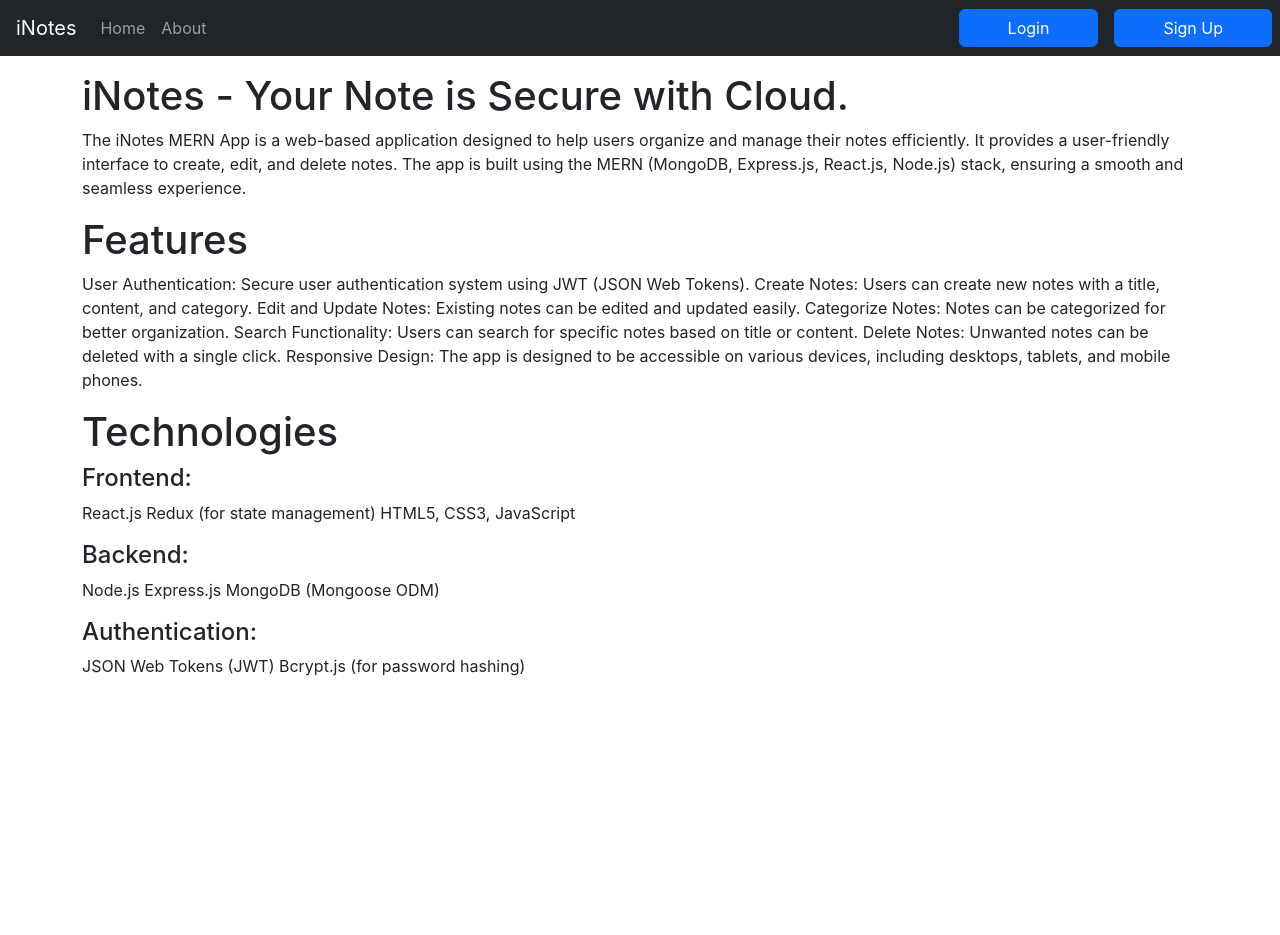
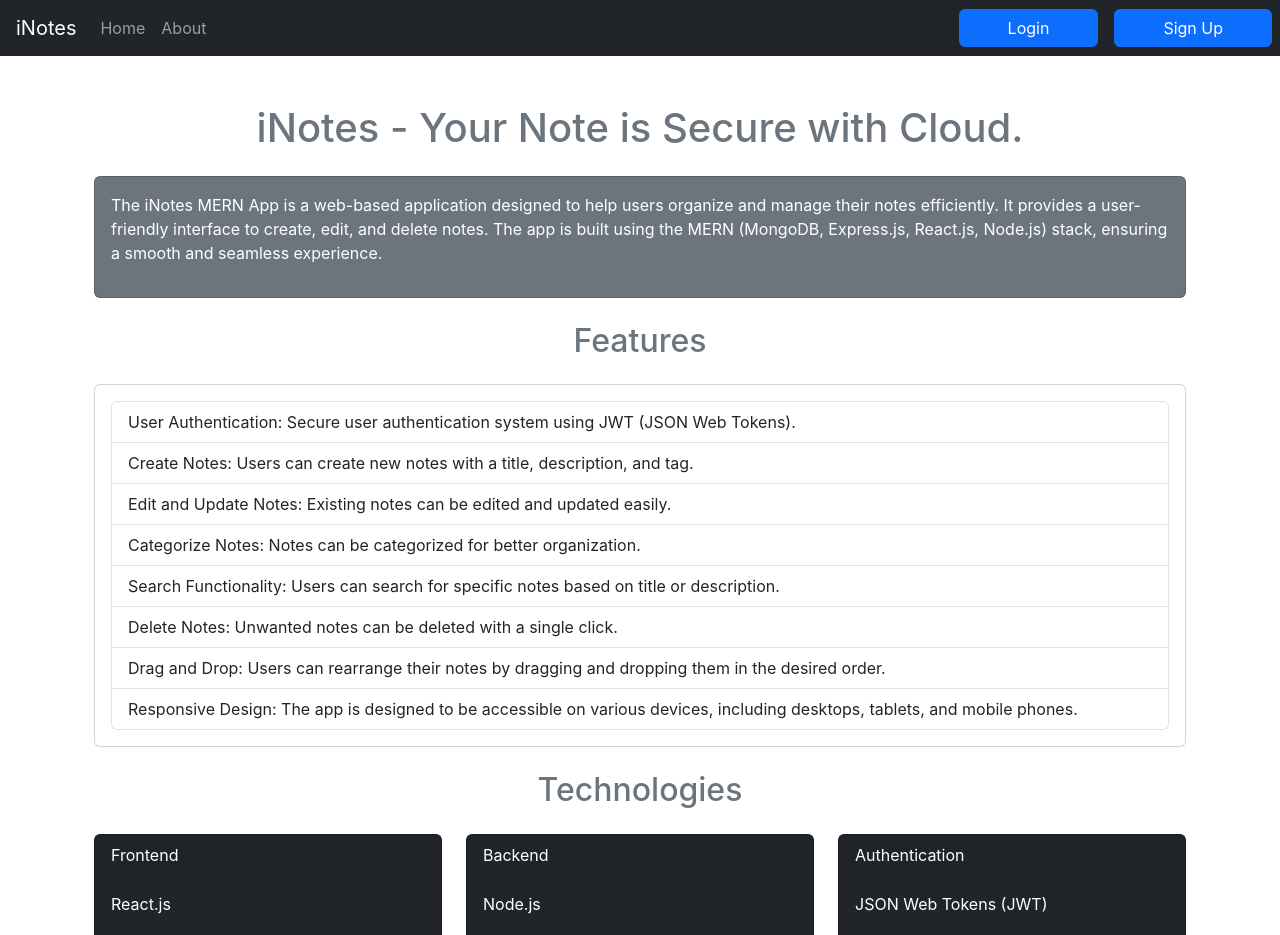
Before and after one commit to uvaishnasir/iNotes-YourNoteSafe, a React (Create React App) app: page /about in a window 1280 px wide. Shown: the top 935 px of the page. Before the commit the page ends 800 px from the top, so only its background shows below. Built offline with nearby package versions, Linux system fonts and the light colour scheme.

Commit message:
style about

```diff
--- a/src/components/About.js
+++ b/src/components/About.js
@@ -1,33 +1,98 @@
+import React from "react";
+
 const About = () => {
   return (
-    <div>
-      <h1>iNotes - Your Note is Secure with Cloud.</h1>
-      <p>
-        The iNotes MERN App is a web-based application designed to help users
-        organize and manage their notes efficiently. It provides a user-friendly
-        interface to create, edit, and delete notes. The app is built using the
-        MERN (MongoDB, Express.js, React.js, Node.js) stack, ensuring a smooth
-        and seamless experience.
-      </p>
-      <h1>Features</h1>
-      <p>
-        User Authentication: Secure user authentication system using JWT (JSON
-        Web Tokens). Create Notes: Users can create new notes with a title,
-        content, and category. Edit and Update Notes: Existing notes can be
-        edited and updated easily. Categorize Notes: Notes can be categorized
-        for better organization. Search Functionality: Users can search for
-        specific notes based on title or content. Delete Notes: Unwanted notes
-        can be deleted with a single click. Responsive Design: The app is
-        designed to be accessible on various devices, including desktops,
-        tablets, and mobile phones.
-      </p>
-      <h1>Technologies</h1>
-      <h4>Frontend:</h4>
-      <p>React.js Redux (for state management) HTML5, CSS3, JavaScript</p>
-      <h4>Backend:</h4>
-      <p> Node.js Express.js MongoDB (Mongoose ODM)</p>
-      <h4>Authentication:</h4>
-      <p>JSON Web Tokens (JWT) Bcrypt.js (for password hashing)</p>
+    <div className="container mt-5">
+      <h1 className="text-center mb-4 text-secondary">
+        iNotes - Your Note is Secure with Cloud.
+      </h1>
+
+      {/* Introduction Card */}
+      <div className="card mb-4 bg-secondary text-white">
+        <div className="card-body">
+          <p>
+            The iNotes MERN App is a web-based application designed to help
+            users organize and manage their notes efficiently. It provides a
+            user-friendly interface to create, edit, and delete notes. The app
+            is built using the MERN (MongoDB, Express.js, React.js, Node.js)
+            stack, ensuring a smooth and seamless experience.
+          </p>
+        </div>
+      </div>
+
+      {/* Features Section */}
+      <h2 className="text-center mb-4 text-secondary">Features</h2>
+      <div className="card mb-4">
+        <div className="card-body">
+          <ul className="list-group">
+            <li className="list-group-item">
+              User Authentication: Secure user authentication system using JWT
+              (JSON Web Tokens).
+            </li>
+            <li className="list-group-item">
+              Create Notes: Users can create new notes with a title,
+              description, and tag.
+            </li>
+            <li className="list-group-item">
+              Edit and Update Notes: Existing notes can be edited and updated
+              easily.
+            </li>
+            <li className="list-group-item">
+              Categorize Notes: Notes can be categorized for better
+              organization.
+            </li>
+            <li className="list-group-item">
+              Search Functionality: Users can search for specific notes based on
+              title or description.
+            </li>
+            <li className="list-group-item">
+              Delete Notes: Unwanted notes can be deleted with a single click.
+            </li>
+            <li className="list-group-item">
+              Drag and Drop: Users can rearrange their notes by dragging and
+              dropping them in the desired order.
+            </li>
+            <li className="list-group-item">
+              Responsive Design: The app is designed to be accessible on various
+              devices, including desktops, tablets, and mobile phones.
+            </li>
+          </ul>
+        </div>
+      </div>
+
+      {/* Technologies Section */}
+      <h2 className="text-center mb-4 text-secondary">Technologies</h2>
+      <div className="row">
+        <div className="col-md-4 mb-3">
+          <div className="card bg-dark text-white">
+            <div className="card-header">Frontend</div>
+            <div className="card-body">
+              <p>React.js</p>
+              <p>Context API (for state management)</p>
+              <p>HTML5, CSS3, JavaScript</p>
+            </div>
+          </div>
+        </div>
+        <div className="col-md-4 mb-3">
+          <div className="card bg-dark text-white">
+            <div className="card-header">Backend</div>
+            <div className="card-body">
+              <p>Node.js</p>
+              <p>Express.js</p>
+              <p>MongoDB (Mongoose ODM)</p>
+            </div>
+          </div>
+        </div>
+        <div className="col-md-4 mb-3">
+          <div className="card bg-dark text-white">
+            <div className="card-header">Authentication</div>
+            <div className="card-body">
+              <p>JSON Web Tokens (JWT)</p>
+              <p>Bcrypt.js (for password hashing)</p>
+            </div>
+          </div>
+        </div>
+      </div>
     </div>
   );
 };
```
